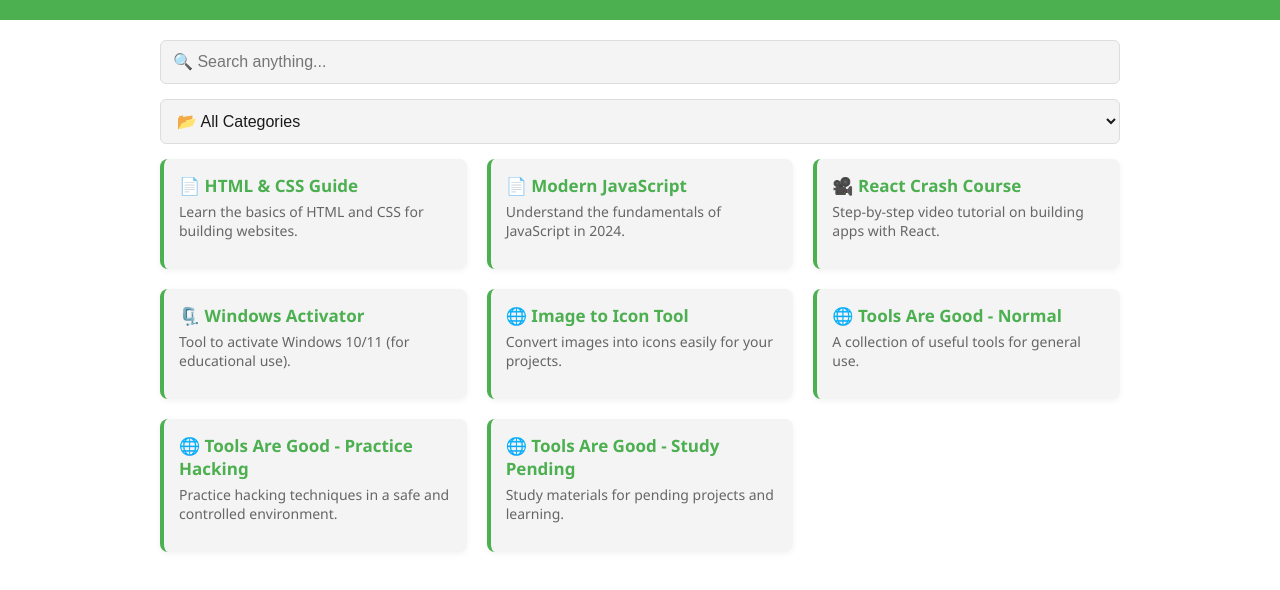
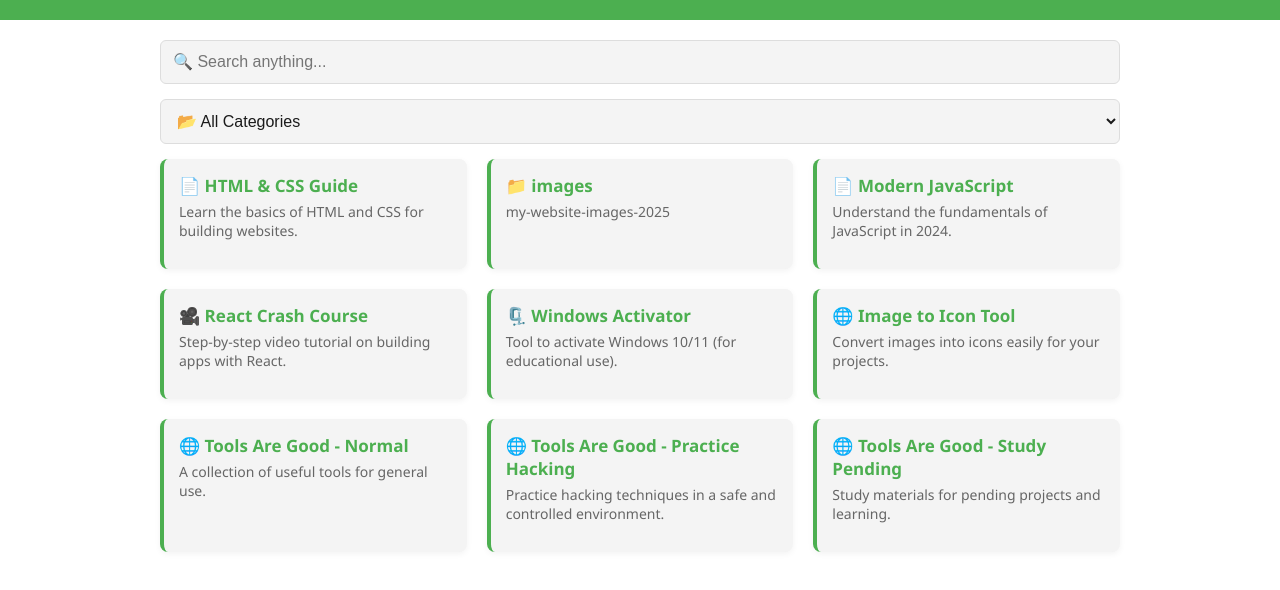
Before and after one commit to mobile-doctor-store/public-drive-cyber-security, a plain HTML site: page index.html in a window 1280 px wide. Shown: the part 106-696 px from the top of the page. Drawn offline with Linux system fonts and the light colour scheme.

Commit message:
Update index.html

```diff
--- a/index.html
+++ b/index.html
@@ -126,7 +126,8 @@
       <option value="ebooks">📚 Ebooks</option>
       <option value="videos">🎬 Videos</option>
       <option value="software">💻 Software</option>
-      <option value="tools">🛠️ Tools</option> <!-- New Tools Category -->
+      <option value="tools">🛠️ Tools</option>
+      <option value="tools">🔧🖥️ Admin no use </option><!-- New Tools Category -->
     </select>
 
     <div class="grid" id="linkContainer">
@@ -142,6 +143,13 @@
         category: "ebooks",
         type: "pdf",
         description: "Learn the basics of HTML and CSS for building websites."
+      },
+      {
+        title: "images",
+        url: "https://console.cloud.google.com/storage/browser?project=store-464110&prefix=&forceOnBucketsSortingFiltering=true&bucketType=live",
+        category: "Admin no use",
+        type: "url",
+        description: "   my-website-images-2025  "
       },
       {
         title: "Modern JavaScript",
```
